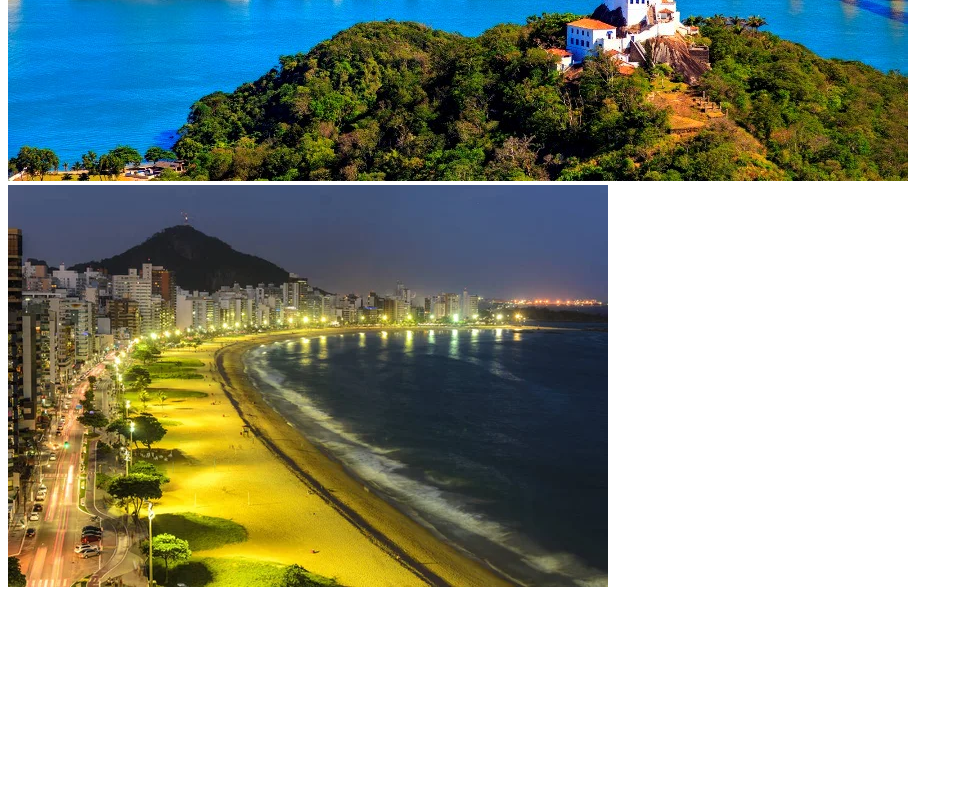
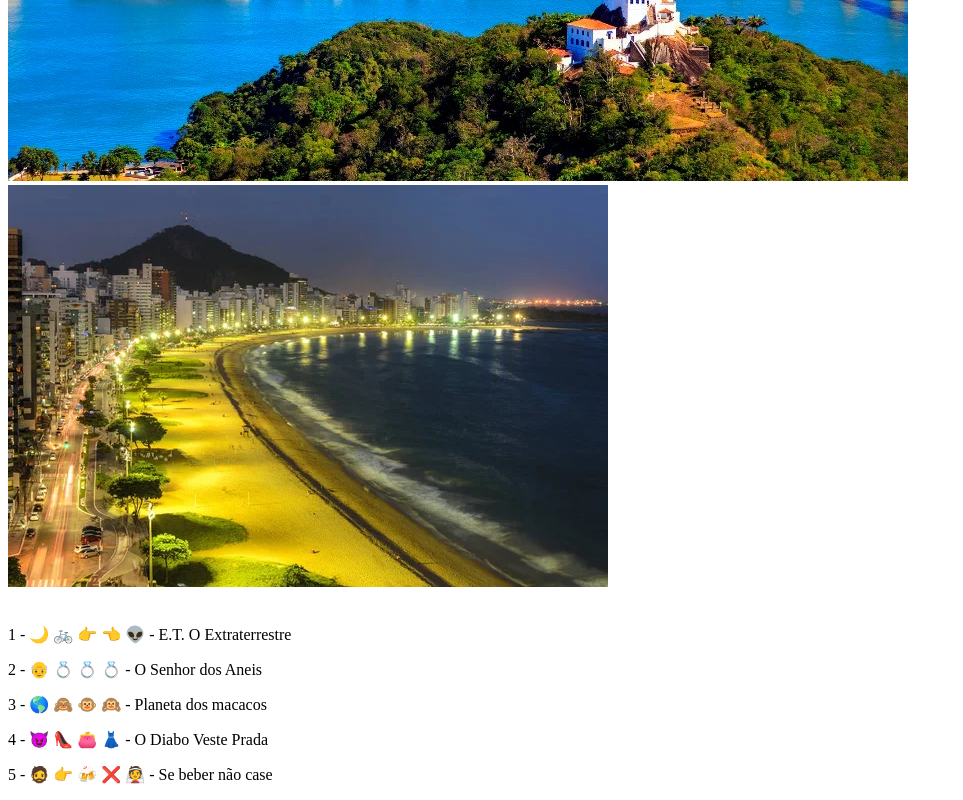
Before and after one commit to jpmoreira2005/CSW-CC1N, a plain HTML site: page Aula 04/index.html in a window 1280 px wide. Shown: the part 1096-1896 px from the top of the page, without its empty margins (0-963 px from the left). Before the commit the page ends 1695 px from the top, so only its background shows below. Drawn offline with Linux system fonts and the light colour scheme.

Commit message:
Add files via upload

```diff
--- a/Aula 04/index.html
+++ b/Aula 04/index.html
@@ -33,5 +33,12 @@
     <source media="(max-width:760px)" srcset="imagemvvum.jpg">
     <source media="(min-width:768px)" srcset="praiadacostaum.jpg">
     <img src="praiadacostaum.jpg" alt="Foto da praia da cidade de Vila Velha - ES">
+    <br>
+    <br>
+    <p>1 - &#x1F319 &#x1F6B2 &#x1F449 &#x1F448 &#x1F47D - E.T. O Extraterrestre</p>
+    <p>2 - &#x1F474 &#x1F48D &#x1F48D &#x1F48D - O Senhor dos Aneis</p>
+    <p>3 - &#x1F30E &#x1F648 &#x1F435 &#x1F649 - Planeta dos macacos</p>
+    <p>4 - &#x1F608  &#x1F460 &#x1F45B &#x1F457 - O Diabo Veste Prada</p>
+    <p>5 - &#x1F9D4  &#x1F449 &#x1F37B &#x274C &#x1F470 - Se beber não case</p>
 </body>
 </html>
```
